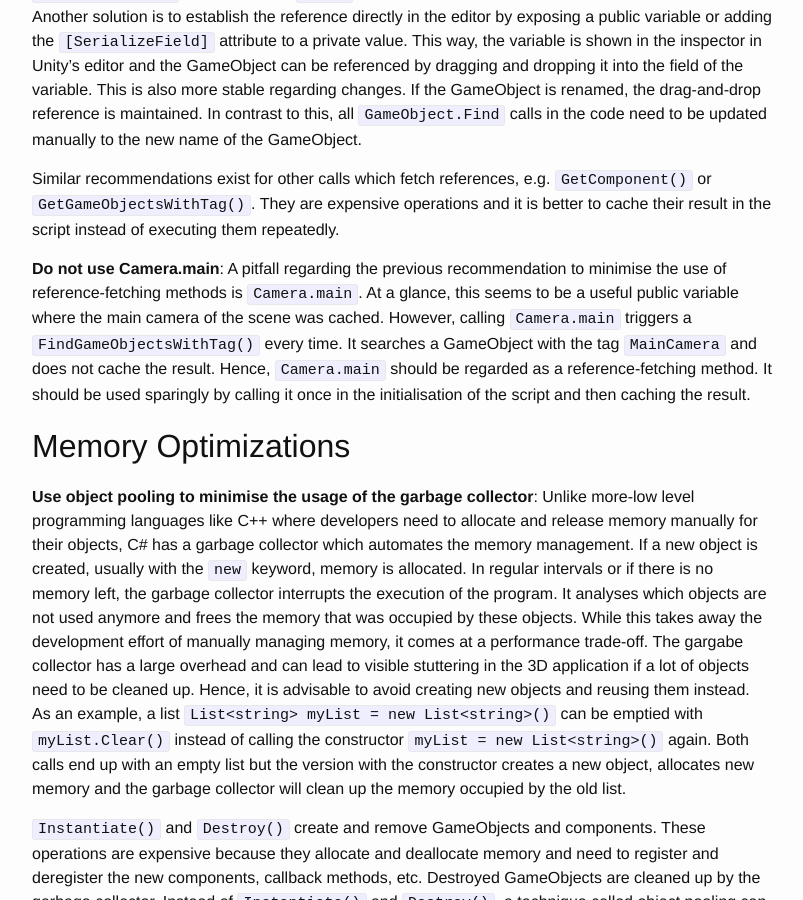
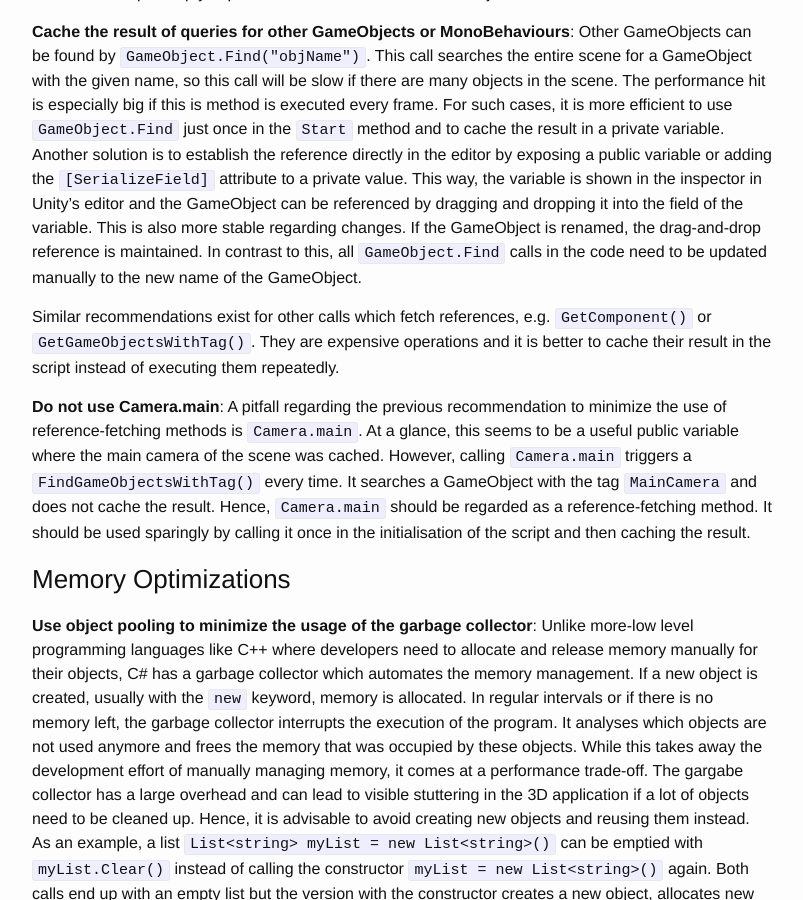
Before and after one commit to klamma/ar-for-eu-book, a Jekyll site: the page built from _pages/chapters/performance_profiling.md, in a window 1280 px wide and 900 px high, scrolled down 14413 px. Shown: the whole window, without its empty margins (238-1041 px from the left). Built offline with Jekyll 4.4.1, drawn with Linux system fonts in a browser that asks for light colours; nearby versions of some CDN libraries; some of the changed text lies outside the part shown.

Commit message:
added table of contents to performance profiling chapter; restructured layering of headings

```diff
--- a/_pages/chapters/performance_profiling.md
+++ b/_pages/chapters/performance_profiling.md
@@ -405,16 +414,16 @@
 They are expensive operations and it is better to cache their result in the script instead of executing them repeatedly.
 
 **Do not use Camera.main**:
-A pitfall regarding the previous recommendation to minimise the use of reference-fetching methods is `Camera.main`.
+A pitfall regarding the previous recommendation to minimize the use of reference-fetching methods is `Camera.main`.
 At a glance, this seems to be a useful public variable where the main camera of the scene was cached.
 However, calling `Camera.main` triggers a `FindGameObjectsWithTag()` every time.
 It searches a GameObject with the tag `MainCamera` and does not cache the result.
 Hence, `Camera.main` should be regarded as a reference-fetching method.
 It should be used sparingly by calling it once in the initialisation of the script and then caching the result.
 
-## Memory Optimizations
+### Memory Optimizations
 
-**Use object pooling to minimise the usage of the garbage collector**:
+**Use object pooling to minimize the usage of the garbage collector**:
 Unlike more-low level programming languages like C++ where developers need to allocate and release memory manually for their objects, C# has a garbage collector which automates the memory management.
 If a new object is created, usually with the `new` keyword, memory is allocated.
 In regular intervals or if there is no memory left, the garbage collector interrupts the execution of the program.
```
Also changed, not shown: other parts of _pages/chapters/performance_profiling.md (+23 -14 lines).
